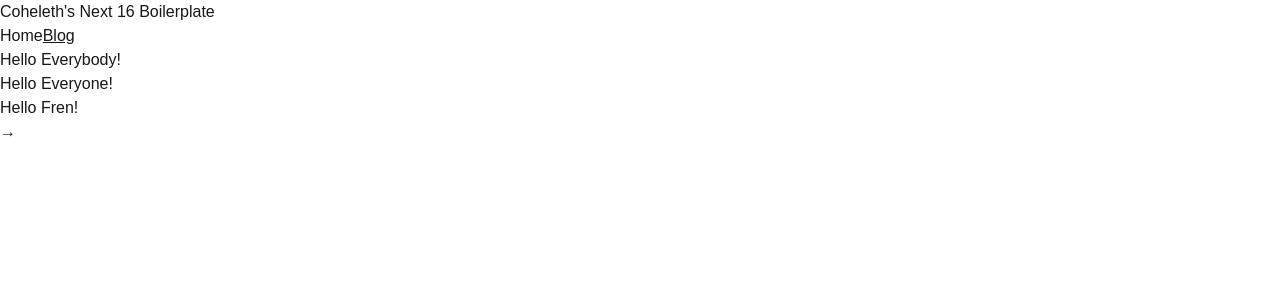
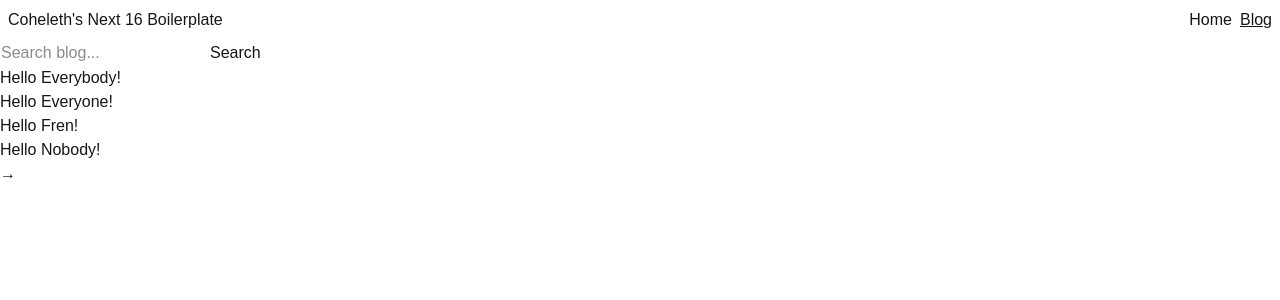
Before and after one commit to coheleth/next-16-boilerplate, a Next.js app: page /blog in a window 1280 px wide. Shown: the top 300 px of the page. Built offline with nearby package versions, Linux system fonts and the light colour scheme.

Commit message:
Added search

```diff
--- a/app/blog/[slug]/page.tsx
+++ b/app/blog/[slug]/page.tsx
@@ -6,6 +6,7 @@ import siteInfo from "@/siteinfo";
 
 import Navbar from "@/components/navbar";
 import Markdown from "@/components/markdown";
+import Link from "next/link";
 
 const relativePath = "collections/blog";
 const itemsPath = path.join(process.cwd(), relativePath);
@@ -63,6 +64,12 @@ export default async function Item({
       <Navbar pageName="blog" />
       <article>
         <h1>{frontmatter.title}</h1>
+        <em>{frontmatter.summary}</em>
+        {frontmatter.tags?.map((tag: string) => (
+          <Link href={`/blog?tag=${tag}`} key={tag}>
+            {tag}
+          </Link>
+        ))}
         <Markdown>{content}</Markdown>
       </article>
     </>
--- a/app/blog/page.tsx
+++ b/app/blog/page.tsx
@@ -7,6 +7,7 @@ import { Pagination } from "@/components/pagination";
 
 import type { Frontmatter } from "@/collections/collections";
 import Navbar from "@/components/navbar";
+import { SearchBox } from "@/components/searchbox";
 
 const itemsPath = path.join(process.cwd(), "collections/blog");
 
@@ -113,14 +114,17 @@ export default async function Blog(
   const pageNumber = (Number(searchParams?.page) || 1).toString();
   const searchQuery = searchParams?.query || "";
   const tagFilter = searchParams?.tag || "";
+  const itemsPerPage = 4;
 
   const { items, pages, currentPage } = await getItems({
-    params: { pageNumber, searchQuery, tagFilter },
+    params: { pageNumber, searchQuery, tagFilter, itemsPerPage },
   });
 
   return (
     <>
       <Navbar pageName="blog" />
+
+      <SearchBox placeholder="Search blog..." pathname="/blog" />
       {items?.map(
         ({ slug, frontmatter }: { slug: string; frontmatter: Frontmatter }) => (
           <Link key={slug} href={`blog/${slug}`}>
@@ -128,6 +132,7 @@ export default async function Blog(
           </Link>
         ),
       )}
+
       <Pagination
         pages={pages}
         currentPage={currentPage}
--- a/components/navbar.tsx
+++ b/components/navbar.tsx
@@ -12,10 +12,8 @@ function NavLink({
   currentPage: string;
   children: React.ReactNode;
 }) {
-  let className = "";
-  if (pageName == currentPage) className = "underline";
   return (
-    <Link href={href} className={className}>
+    <Link href={href} className={pageName == currentPage ? "underline" : ""}>
       {children}
     </Link>
   );
@@ -23,9 +21,9 @@ function NavLink({
 
 export default function Navbar({ pageName }: { pageName: string }) {
   return (
-    <>
+    <div className="flex justify-between p-2">
       <Link href={"/"}>{siteInfo.title}</Link>
-      <nav>
+      <nav className="flex gap-2">
         <NavLink href="/" pageName="home" currentPage={pageName}>
           Home
         </NavLink>
@@ -33,6 +31,6 @@ export default function Navbar({ pageName }: { pageName: string }) {
           Blog
         </NavLink>
       </nav>
-    </>
+    </div>
   );
 }
--- /dev/null
+++ b/components/searchbox.tsx
@@ -0,0 +1,55 @@
+"use client";
+//******************************************************************************
+//    Simple searchbox component with placeholder.
+//******************************************************************************
+
+import { useSearchParams, useRouter } from "next/navigation";
+
+export function SearchBox({
+  placeholder,
+  pathname,
+  className,
+}: {
+  placeholder: string;
+  pathname: string;
+  className?: string;
+}) {
+  const searchParams = useSearchParams();
+  const { replace } = useRouter();
+
+  function handleSearch(term: string) {
+    const params = new URLSearchParams(searchParams);
+    if (term) {
+      params.set("query", term);
+    } else {
+      params.delete("query");
+    }
+    params.set("page", "1");
+    replace(`${pathname}?${params.toString()}`);
+  }
+
+  return (
+    <form
+      onSubmit={(e) => {
+        e.preventDefault();
+        handleSearch(
+          (document.getElementsByClassName("searchbar")[0] as HTMLInputElement)
+            .value,
+        );
+      }}
+      className={`flex max-w-min ${className}`}
+    >
+      <input
+        className="searchbar border border-white"
+        placeholder={placeholder}
+        defaultValue={searchParams.get("query")?.toString()}
+      />
+      <input
+        type="submit"
+        value="Search"
+        title="Search"
+        className="cursor-pointer border border-white"
+      />
+    </form>
+  );
+}
```
Also changed, not shown: 1 other file (tests, documents, lock files or other folders).
